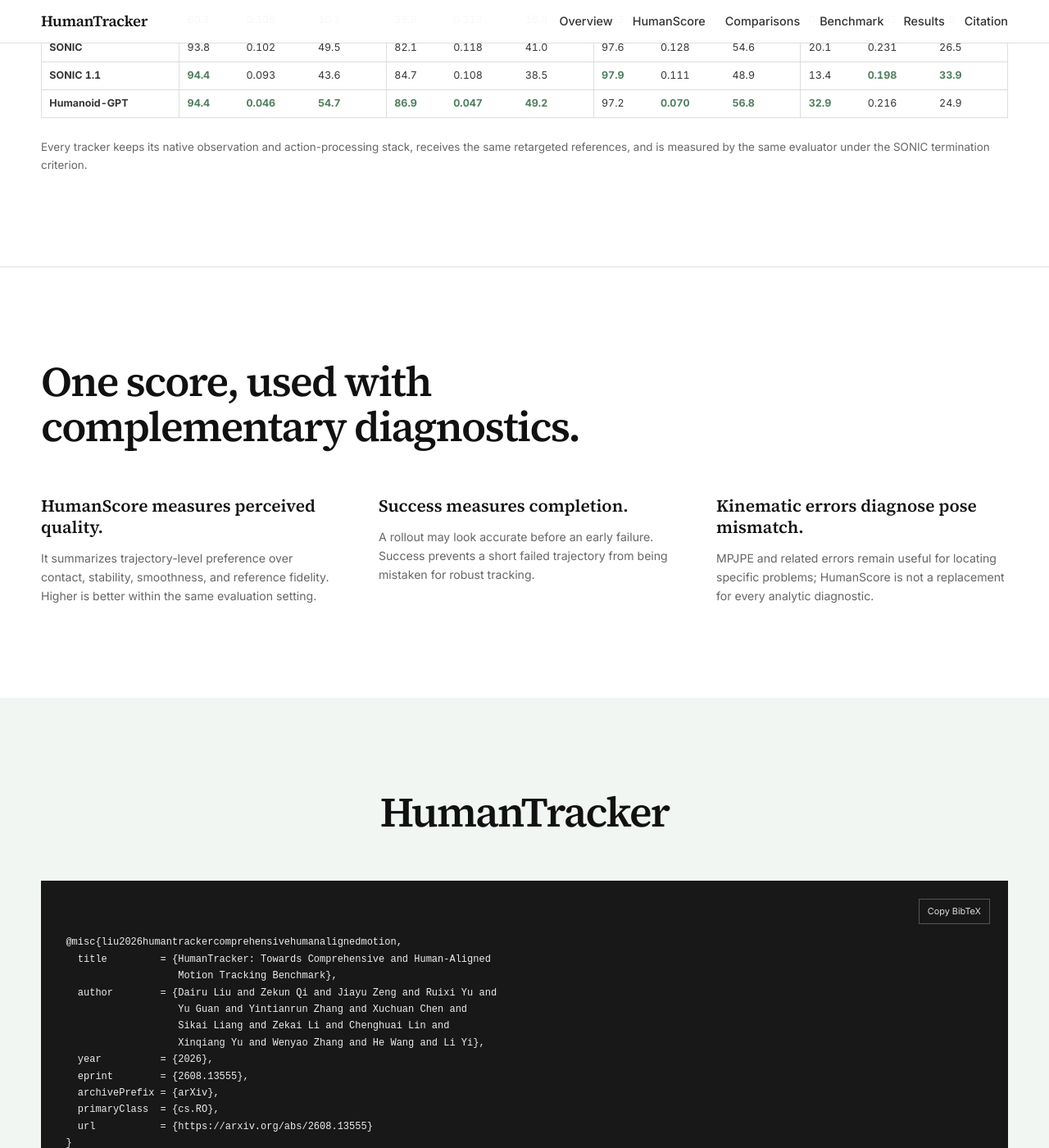
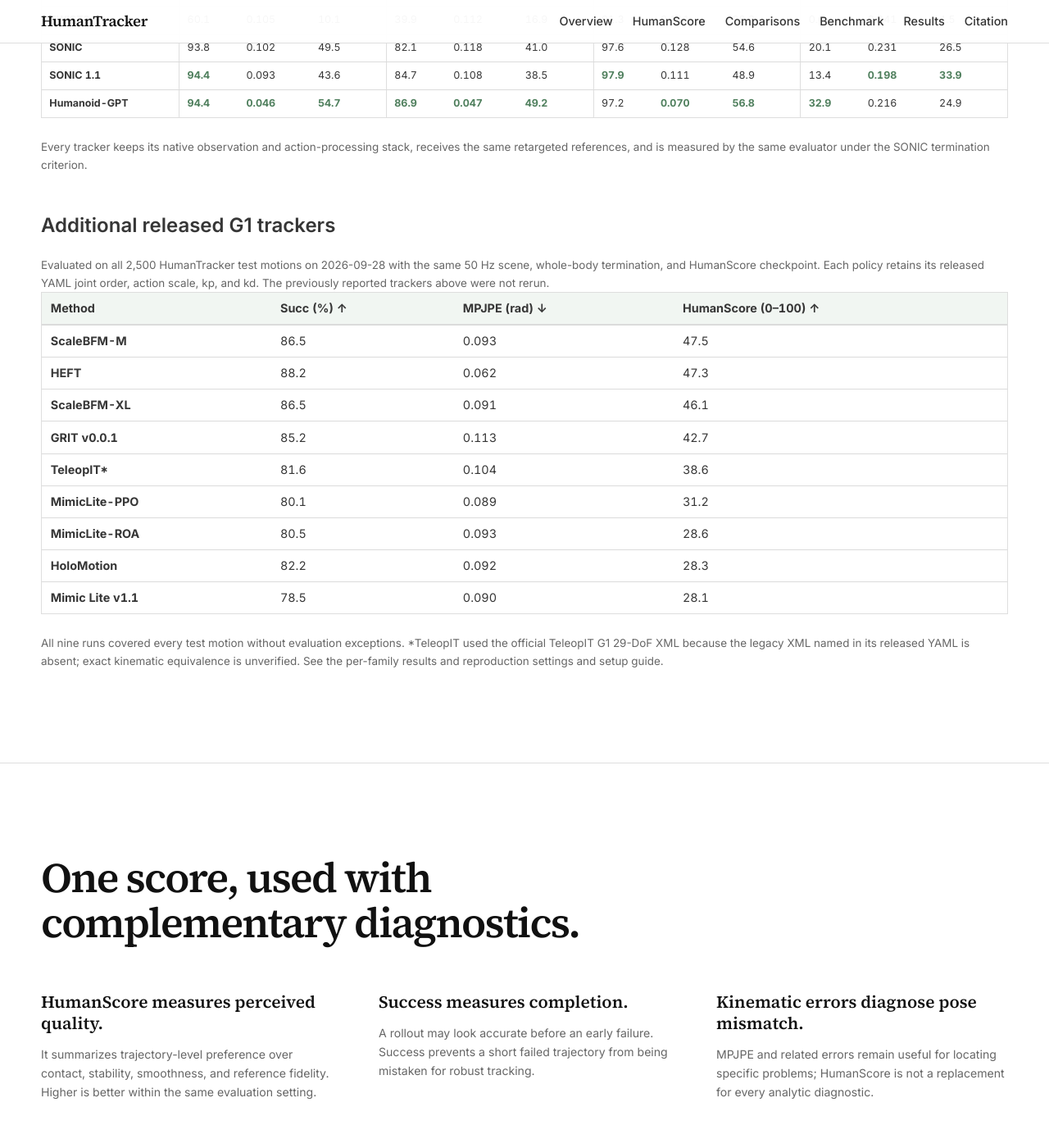
Before and after one commit to dairuliu/dairuliu.github.io, a Jekyll site: the page humantracker/index.html, which Jekyll copies as it is, in a window 1280 px wide and 1400 px high, scrolled down 7238 px. Shown: the whole window at 82% size. Built offline with Jekyll 4.4.1, drawn with Linux system fonts in a browser that asks for light colours.

Commit message:
Add nine released G1 trackers to HumanTracker results

```diff
--- a/humantracker/index.html
+++ b/humantracker/index.html
@@ -535,6 +535,29 @@
         </div>
 
         <p id="results-note" class="results-note">Every tracker keeps its native observation and action-processing stack, receives the same retargeted references, and is measured by the same evaluator under the SONIC termination criterion.</p>
+
+        <div class="additional-results">
+          <h3 class="title is-4">Additional released G1 trackers</h3>
+          <p id="additional-results-summary" class="results-note">Evaluated on all 2,500 HumanTracker test motions on 2026-09-28 with the same 50 Hz scene, whole-body termination, and HumanScore checkpoint. Each policy retains its released YAML joint order, action scale, kp, and kd. The previously reported trackers above were not rerun.</p>
+          <div class="table-container results-table-wrap" role="region" aria-label="Additional G1 tracker results" tabindex="0">
+            <table class="table is-fullwidth results-table additional-results-table" aria-describedby="additional-results-summary additional-results-note">
+              <caption class="is-sr-only">Aggregate results for nine additional released G1 trackers.</caption>
+              <thead><tr><th scope="col">Method</th><th scope="col">Succ (%) ↑</th><th scope="col">MPJPE (rad) ↓</th><th scope="col">HumanScore (0–100) ↑</th></tr></thead>
+              <tbody>
+                <tr><th scope="row">ScaleBFM-M</th><td>86.5</td><td>0.093</td><td>47.5</td></tr>
+                <tr><th scope="row">HEFT</th><td>88.2</td><td>0.062</td><td>47.3</td></tr>
+                <tr><th scope="row">ScaleBFM-XL</th><td>86.5</td><td>0.091</td><td>46.1</td></tr>
+                <tr><th scope="row">GRIT v0.0.1</th><td>85.2</td><td>0.113</td><td>42.7</td></tr>
+                <tr><th scope="row">TeleopIT*</th><td>81.6</td><td>0.104</td><td>38.6</td></tr>
+                <tr><th scope="row">MimicLite-PPO</th><td>80.1</td><td>0.089</td><td>31.2</td></tr>
+                <tr><th scope="row">MimicLite-ROA</th><td>80.5</td><td>0.093</td><td>28.6</td></tr>
+                <tr><th scope="row">HoloMotion</th><td>82.2</td><td>0.092</td><td>28.3</td></tr>
+                <tr><th scope="row">Mimic Lite v1.1</th><td>78.5</td><td>0.090</td><td>28.1</td></tr>
+              </tbody>
+            </table>
+          </div>
+          <p id="additional-results-note" class="results-note">All nine runs covered every test motion without evaluation exceptions. *TeleopIT used the official TeleopIT G1 29-DoF XML because the legacy XML named in its released YAML is absent; exact kinematic equivalence is unverified. See the <a href="https://github.com/GalaxyGeneralRobotics/HumanTracker/blob/main/src/humantracker/eval/RESULTS_sim2real.md" target="_blank" rel="noopener noreferrer">per-family results and reproduction settings</a> and <a href="https://github.com/GalaxyGeneralRobotics/HumanTracker/blob/main/src/humantracker/eval/README_sim2real.md" target="_blank" rel="noopener noreferrer">setup guide</a>.</p>
+        </div>
       </div>
     </section>
 
--- a/humantracker/static/css/index.css
+++ b/humantracker/static/css/index.css
@@ -501,6 +501,15 @@
 
 .results-table strong {
   color: var(--accent);
+}
+
+.additional-results {
+  margin-top: 3rem;
+}
+
+.additional-results-table {
+  font-size: 0.9rem;
+  min-width: 560px;
 }
 
 .results-note {
```
